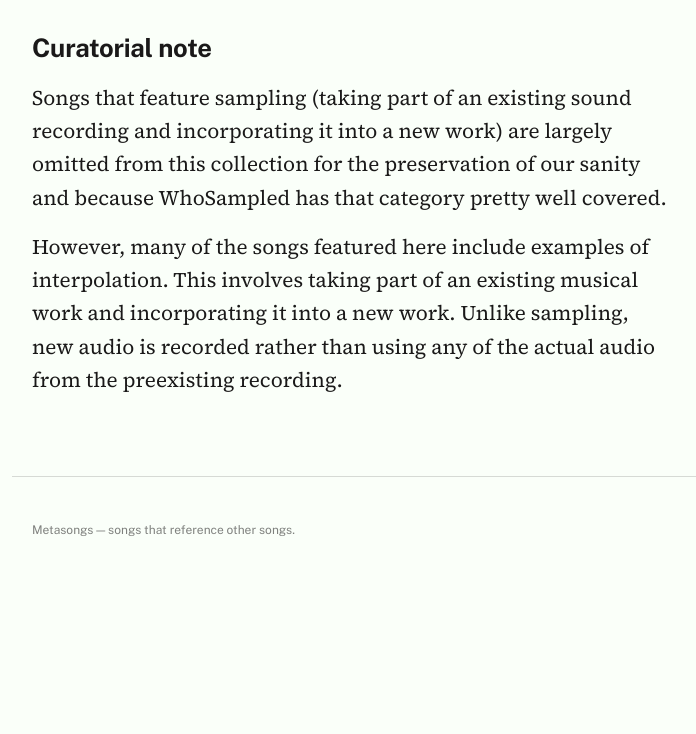
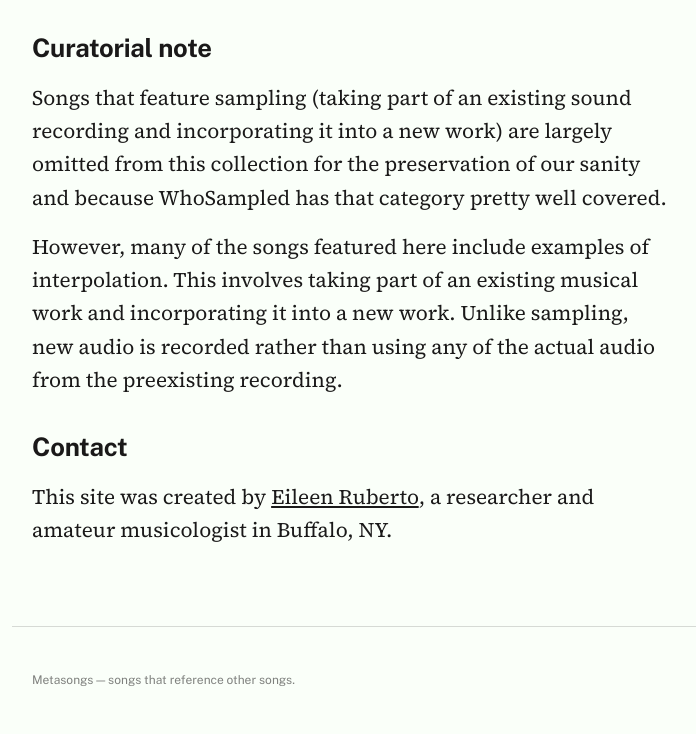
Before and after one commit to eileenruberto/metasongs, an Astro site: page /about in a window 1280 px wide. Shown: the part 560-1294 px from the top of the page, without its empty margins (148-844 px from the left). Before the commit the page ends 1144 px from the top, so only its background shows below. Built offline with nearby package versions, Linux system fonts and the light colour scheme; Astro itself is replaced by a stand-in of ours; a web font is replaced by a local one.

Commit message:
adds attribution to about page

```diff
--- a/src/pages/about.astro
+++ b/src/pages/about.astro
@@ -29,6 +29,11 @@ import Layout from '../layouts/Layout.astro';
       sampling, new audio is recorded rather than using any of the actual audio from the
       preexisting recording.
     </p>
+    <h2>Contact</h2>
+    <p>
+      This site was created by <a href="https://eileenruberto.com/" target="_blank">Eileen Ruberto</a>, a researcher and amateur musicologist in Buffalo, NY.
+    </p>
+
   </div>
 </Layout>
 
```
